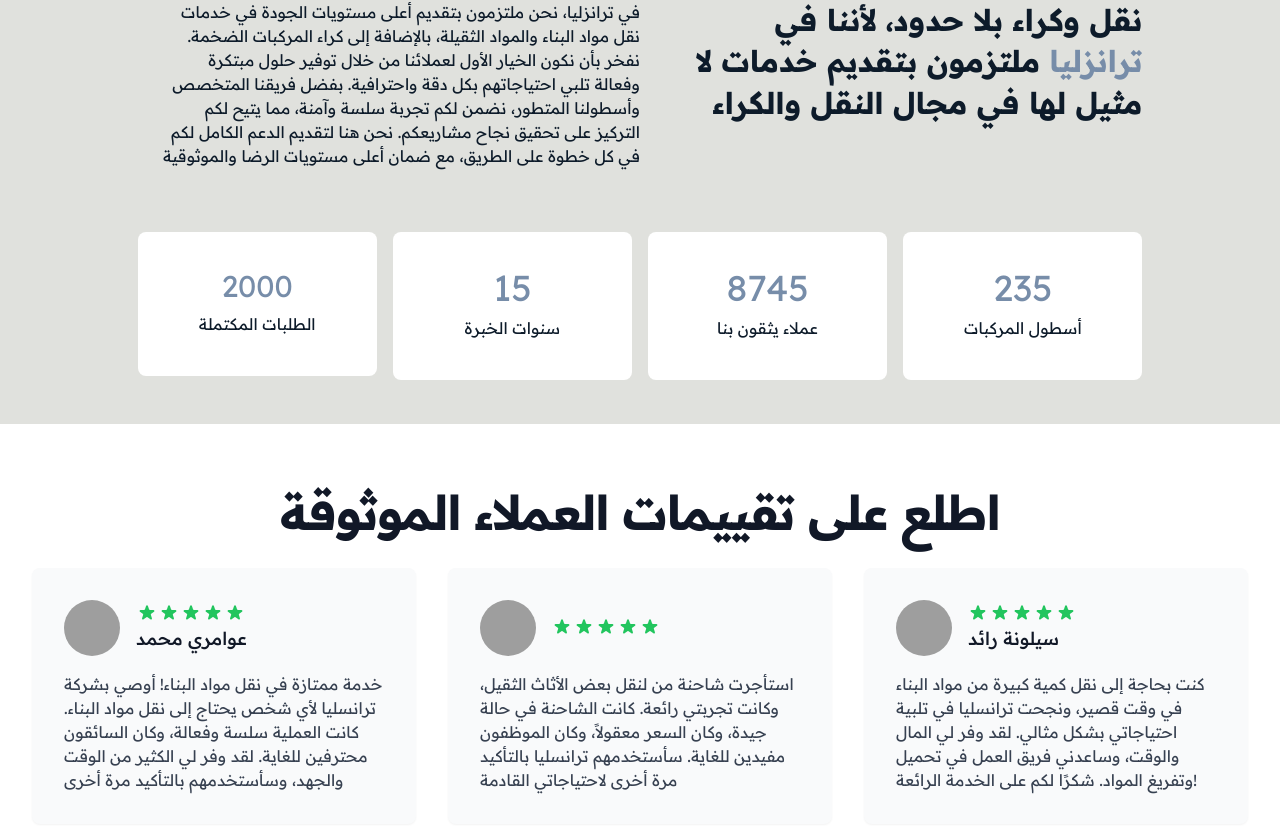
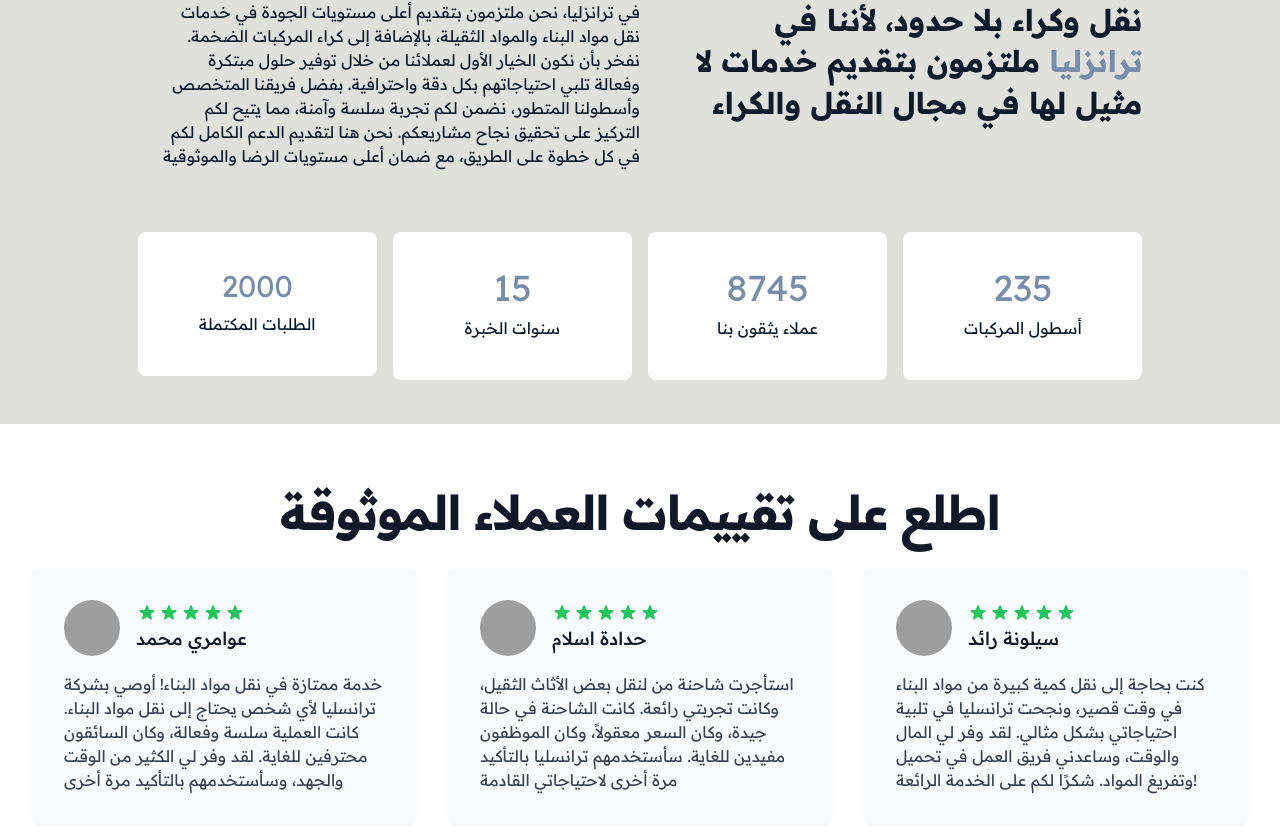
Before and after one commit to mohammedaouamri5/Transliya, a React (Vite) app in the folder front/: page / in a window 1280 px wide. Shown: the part 1501-2333 px from the top of the page. Built offline with nearby package versions, Linux system fonts and the light colour scheme; grey boxes are pictures that could not be loaded.

Commit message:
add basma

```diff
--- a/front/src/components/ReviewCard.jsx
+++ b/front/src/components/ReviewCard.jsx
@@ -128,7 +128,7 @@
                   </div>
 
                   <p className="mt-0.5 text-lg font-medium text-gray-900">
-
+                       حدادة اسلام
                   </p>
                 </div>
               </div>
```
